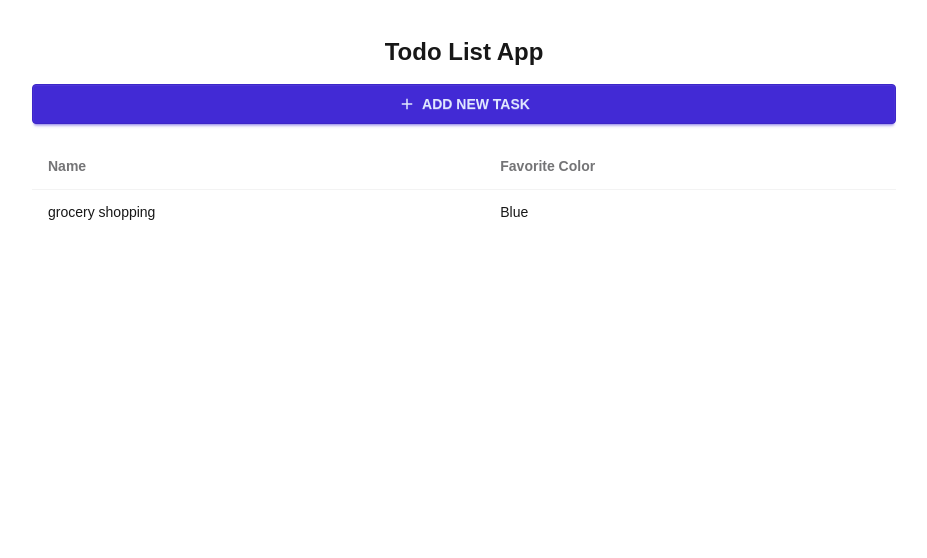
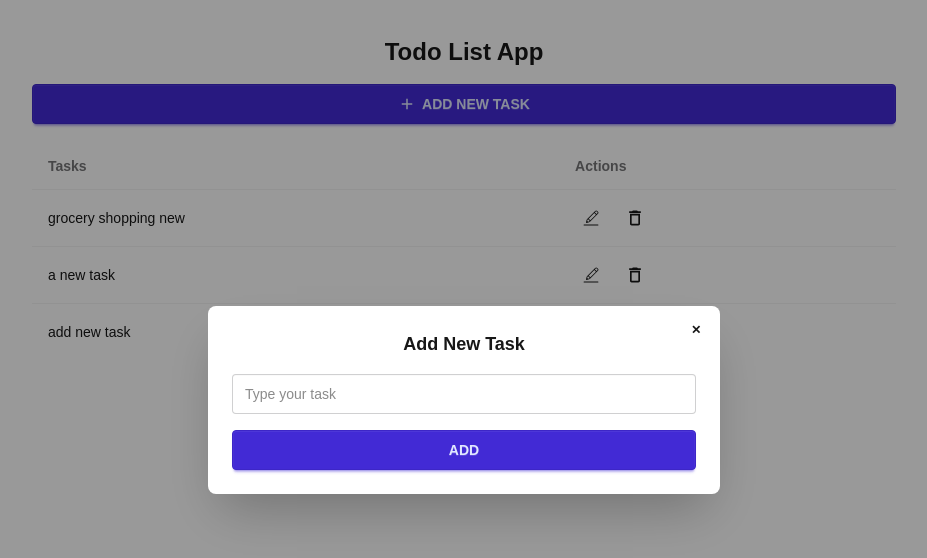
Before and after one commit to LiliZ3681/FrontEndPractice, a Next.js app in the folder Module1-Next/my-todo/: page / in a window 1280 px wide. Both pictures are taken after a click on the button "ADD NEW TASK". Shown: the top 558 px of the page, without its empty margins (176-1103 px from the left). Built offline with nearby package versions, Linux system fonts and the light colour scheme; data requests are answered from the project's data file.

Commit message:
complete version of the todo List with Add Task in Dialog

```diff
--- a/Module1-Next/my-todo/api.ts
+++ b/Module1-Next/my-todo/api.ts
@@ -3,7 +3,41 @@ import { ITask } from "./types/tasks";
 const baseUrl = "http://localhost:3001";
 
 export const getAllTodos = async (): Promise<ITask[]> => {
-    const res = await fetch(`${baseUrl}/tasks`);
-    const todos = await res.json();
-    return todos;
-}
+  // Always get fresh data from the server.
+  // Do not use a cached old response.
+  const res = await fetch(`${baseUrl}/tasks`, { cache: "no-store" });
+  const todos = await res.json();
+  return todos;
+};
+
+export const addTodo = async (todo: ITask): Promise<ITask> => {
+  const res = await fetch(`${baseUrl}/tasks`, {
+    method: "POST",
+    headers: {
+      "Content-Type": "application/json",
+    },
+    body: JSON.stringify(todo),
+  });
+
+  const newTodo = await res.json();
+  return newTodo;
+};
+
+export const editTodo = async (todo: ITask): Promise<ITask> => {
+  const res = await fetch(`${baseUrl}/tasks/${todo.id}`, {
+    method: "PATCH",
+    headers: {
+      "Content-Type": "application/json",
+    },
+    body: JSON.stringify({ text: todo.text }),
+  });
+
+  const updatedTodo = await res.json();
+  return updatedTodo;
+};
+
+export const deleteTodo = async (id: string): Promise<void> => {
+  await fetch(`${baseUrl}/tasks/${id}`, {
+    method: "DELETE",
+  });
+};
--- a/Module1-Next/my-todo/app/components/AddTask.tsx
+++ b/Module1-Next/my-todo/app/components/AddTask.tsx
@@ -1,15 +1,38 @@
+"use client";
+
+import { addTodo } from "@/api";
+import { useRouter } from "next/navigation";
 import { MdAdd } from "react-icons/md";
+import Modal from "./Modal";
+
 const AddTask = () => {
+  const router = useRouter();
+
+  const openModal = () => {
+    const modal = document.getElementById(
+      "my_modal_3",
+    ) as HTMLDialogElement | null;
+    modal?.showModal();
+  };
+
+  const handleSubmitNewTask = async (text: string) => {
+    await addTodo({
+      id: crypto.randomUUID(),
+      text,
+    });
+
+    router.refresh();
+  };
+
   return (
     <div>
-        <button className="btn btn-primary w-full uppercase">
-            <MdAdd size={18}/>
-            Add New Task
-            </button>
+      <button onClick={openModal} className="btn btn-primary w-full uppercase">
+        <MdAdd size={18} />
+        Add New Task
+      </button>
+      <Modal onSubmit={handleSubmitNewTask} />
+    </div>
+  );
+};
 
-
-    </div>
-  )
-}
-
-export default AddTask
+export default AddTask;
--- /dev/null
+++ b/Module1-Next/my-todo/app/components/Modal.tsx
@@ -0,0 +1,51 @@
+"use client";
+
+import { FormEvent, useState } from "react";
+
+interface ModalProps {
+  onSubmit: (text: string) => Promise<void>;
+}
+
+const Modal: React.FC<ModalProps> = ({ onSubmit }) => {
+  const [taskText, setTaskText] = useState("");
+
+  const handleSubmit = async (e: FormEvent<HTMLFormElement>) => {
+    e.preventDefault();
+
+    if (!taskText.trim()) return;
+
+    await onSubmit(taskText);
+    setTaskText("");
+
+    const modal = document.getElementById("my_modal_3") as HTMLDialogElement | null;
+    modal?.close();
+  };
+
+  return (
+    <dialog id="my_modal_3" className="modal">
+      <div className="modal-box">
+        <form method="dialog">
+          {/* if there is a button in form, it will close the modal */}
+          <button className="btn btn-sm btn-circle btn-ghost absolute right-2 top-2">
+            ✕
+          </button>
+        </form>
+        <h3 className="font-bold text-lg">Add New Task</h3>
+        <form onSubmit={handleSubmit} className="mt-4 flex flex-col gap-4">
+          <input
+            value={taskText}
+            onChange={(e) => setTaskText(e.target.value)}
+            type="text"
+            placeholder="Type your task"
+            className="input input-bordered w-full"
+          />
+          <button className="btn btn-primary uppercase" type="submit">
+            Add
+          </button>
+        </form>
+      </div>
+    </dialog>
+  );
+};
+
+export default Modal;
--- /dev/null
+++ b/Module1-Next/my-todo/app/components/Task.tsx
@@ -0,0 +1,99 @@
+"use client";
+
+import { deleteTodo, editTodo } from "@/api";
+import { ITask } from "@/types/tasks";
+import { useRouter } from "next/navigation";
+import { useState } from "react";
+import { CiEdit } from "react-icons/ci";
+import { MdCheck, MdClose, MdDeleteOutline } from "react-icons/md";
+
+interface TaskProps {
+  task: ITask;
+}
+
+const Task: React.FC<TaskProps> = ({ task }) => {
+  const router = useRouter();
+  const [isEditing, setIsEditing] = useState(false);
+  const [taskText, setTaskText] = useState(task.text);
+
+  const handleEdit = async () => {
+    if (!taskText.trim()) return;
+
+    await editTodo({
+      ...task,
+      text: taskText,
+    });
+
+    setIsEditing(false);
+    router.refresh();
+  };
+
+  const handleCancel = () => {
+    setTaskText(task.text);
+    setIsEditing(false);
+  };
+
+  const handleDelete = async () => {
+    await deleteTodo(task.id);
+    router.refresh();
+  };
+
+  return (
+    <tr className="hover:bg-base-300">
+      <td>
+        {isEditing ? (
+          <input
+            value={taskText}
+            onChange={(e) => setTaskText(e.target.value)}
+            className="input input-bordered input-sm w-full"
+          />
+        ) : (
+          task.text
+        )}
+      </td>
+      <td>
+        <div className="flex items-center gap-3">
+          {isEditing ? (
+            <>
+              <button
+                type="button"
+                onClick={handleEdit}
+                className="btn btn-ghost btn-sm btn-square tooltip"
+                data-tip="Save"
+              >
+                <MdCheck size={20} />
+              </button>
+              <button
+                type="button"
+                onClick={handleCancel}
+                className="btn btn-ghost btn-sm btn-square tooltip"
+                data-tip="Cancel"
+              >
+                <MdClose size={20} />
+              </button>
+            </>
+          ) : (
+            <button
+              type="button"
+              onClick={() => setIsEditing(true)}
+              className="btn btn-ghost btn-sm btn-square tooltip"
+              data-tip="Edit"
+            >
+              <CiEdit size={20} />
+            </button>
+          )}
+          <button
+            type="button"
+            onClick={handleDelete}
+            className="btn btn-ghost btn-sm btn-square tooltip"
+            data-tip="Delete"
+          >
+            <MdDeleteOutline size={20} />
+          </button>
+        </div>
+      </td>
+    </tr>
+  );
+};
+
+export default Task;
--- a/Module1-Next/my-todo/app/components/TodoList.tsx
+++ b/Module1-Next/my-todo/app/components/TodoList.tsx
@@ -1,5 +1,6 @@
 import { ITask } from "@/types/tasks";
 import React from "react";
+import Task from "./Task";
 
 interface TodoListProps {
   tasks: ITask[];
@@ -12,16 +13,13 @@ const TodoList: React.FC<TodoListProps> = ({ tasks }) => {
         {/* head */}
         <thead>
           <tr>
-            <th>Name</th>
-            <th>Favorite Color</th>
+            <th>Tasks</th>
+            <th>Actions</th>
           </tr>
         </thead>
         <tbody>
           {tasks.map((task) => (
-            <tr key = {task.id} className="hover:bg-base-300">
-              <td>{task.text}</td>
-              <td>Blue</td>
-            </tr>
+            <Task key={task.id} task={task} />
           ))}
         </tbody>
       </table>
--- a/Module1-Next/my-todo/data/todos.json
+++ b/Module1-Next/my-todo/data/todos.json
@@ -2,7 +2,16 @@
   "tasks": [
     {
       "id": "1",
-      "text": "grocery shopping"
+      "text": "grocery shopping new"
+    },
+    {
+      "id": "LgOm5lfzLNQ",
+      "text": "a new task"
+    },
+    {
+      "id": "sX5_pz1LpFY",
+      "text": "add new task"
     }
-  ]
+  ],
+  "$schema": "./node_modules/json-server/schema.json"
 }
```
